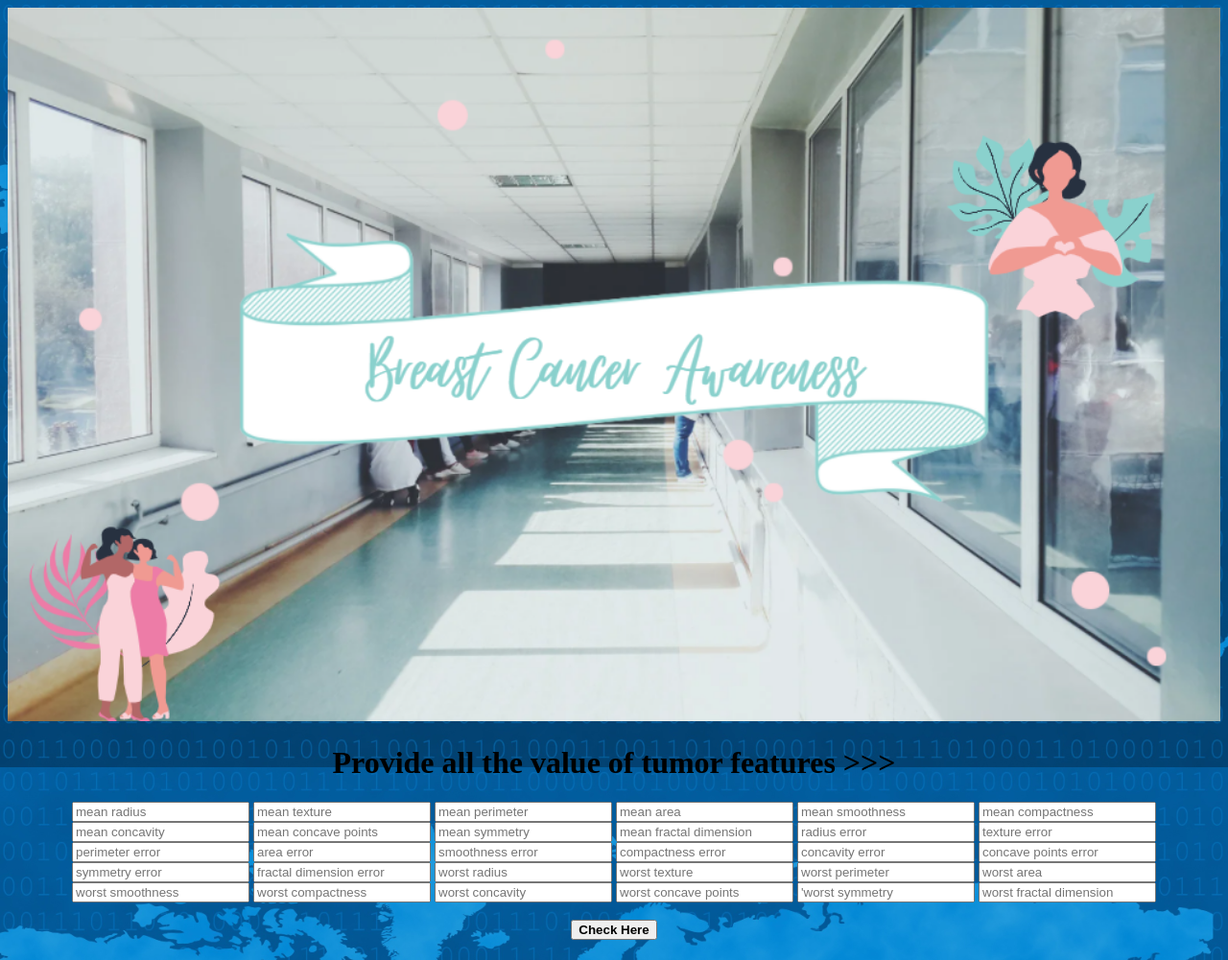
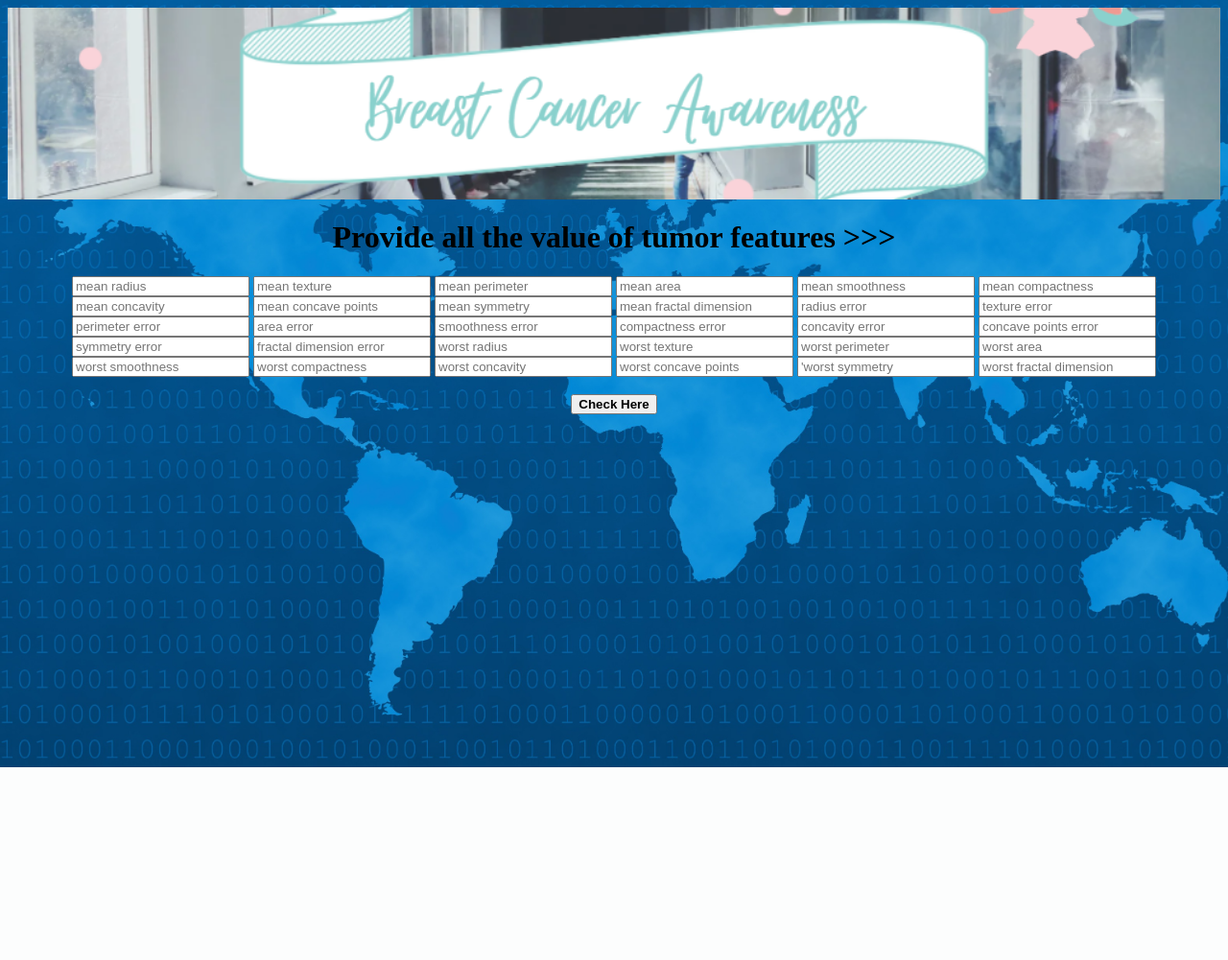
Before and after one commit to Smikey1/Breast-Cancer-Detection, a Flask app: page / in a window 1280 px wide. Shown: the whole page at 96% size. After the commit the page ends 800 px from the top, so only its background shows below. Run offline with Flask 2, Linux system fonts and the light colour scheme; parts of the project's set-up code (start-up, migrations or seed data) failed here and were passed over.

Commit message:
:fix: website design fixed

```diff
--- a/templates/index.html
+++ b/templates/index.html
@@ -33,6 +33,13 @@
     border-color: #f6b93b !important;
     transition: all 0.4s ease 0s;
     }
+    .hero-image {
+  background-image: url("static/images/Hospital.png"); /* The image used */
+  height: 200px; /* You must set a specified height */
+  background-position: center; /* Center the image */
+  background-repeat: no-repeat; /* Do not repeat the image */
+  background-size: cover; /* Resize the background image to cover the entire container */
+}
   </style>
 
 </head>
@@ -40,8 +47,8 @@
 <body>
 
   <!-- Show Hospital banner-->
-  <div>
-    <img src="static/images/Hospital.png" class="w3-border w3-padding" alt="Hospital" style="width:100%">
+  <div class="hero-image">
+
   </div>
 
 
```
